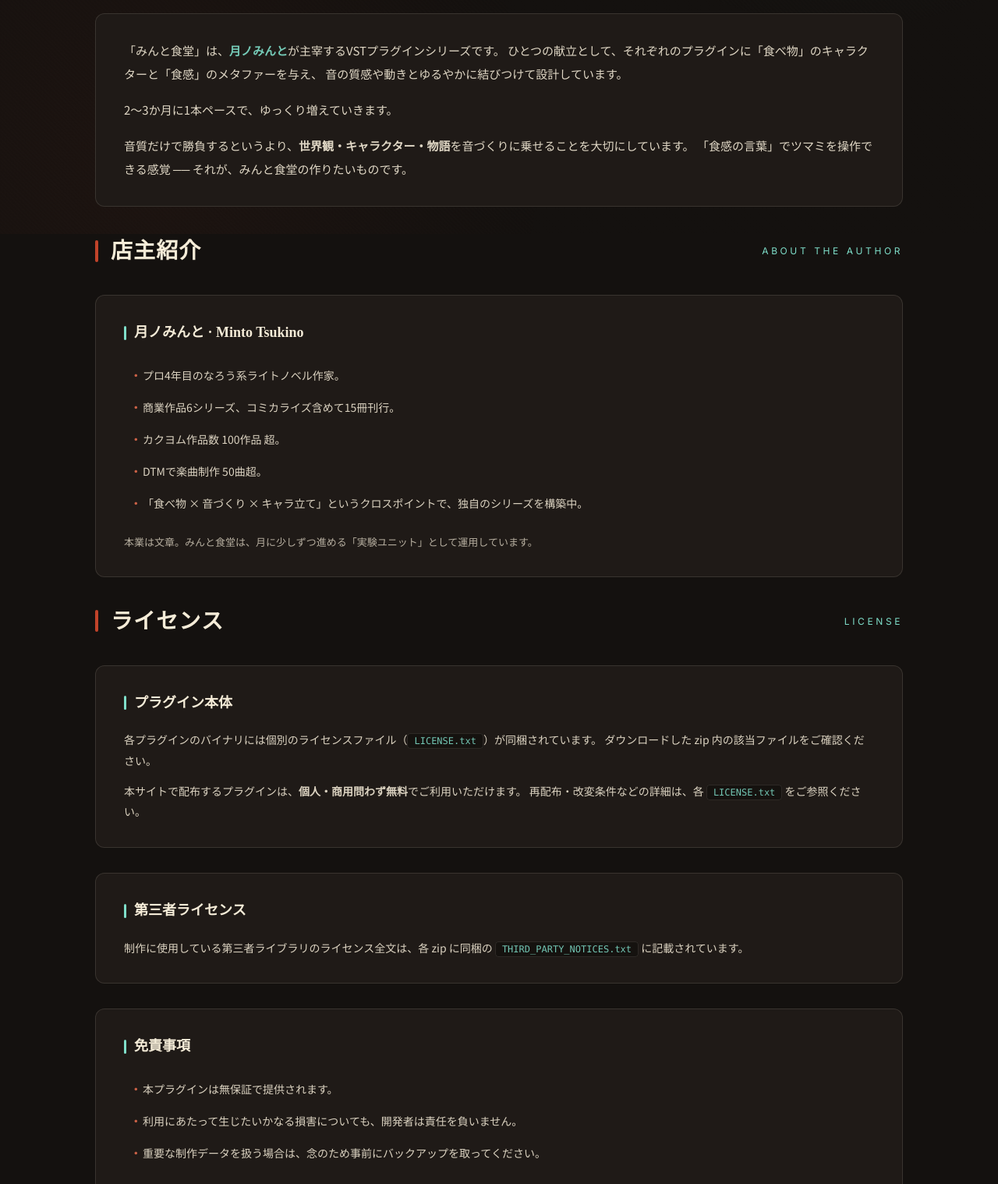
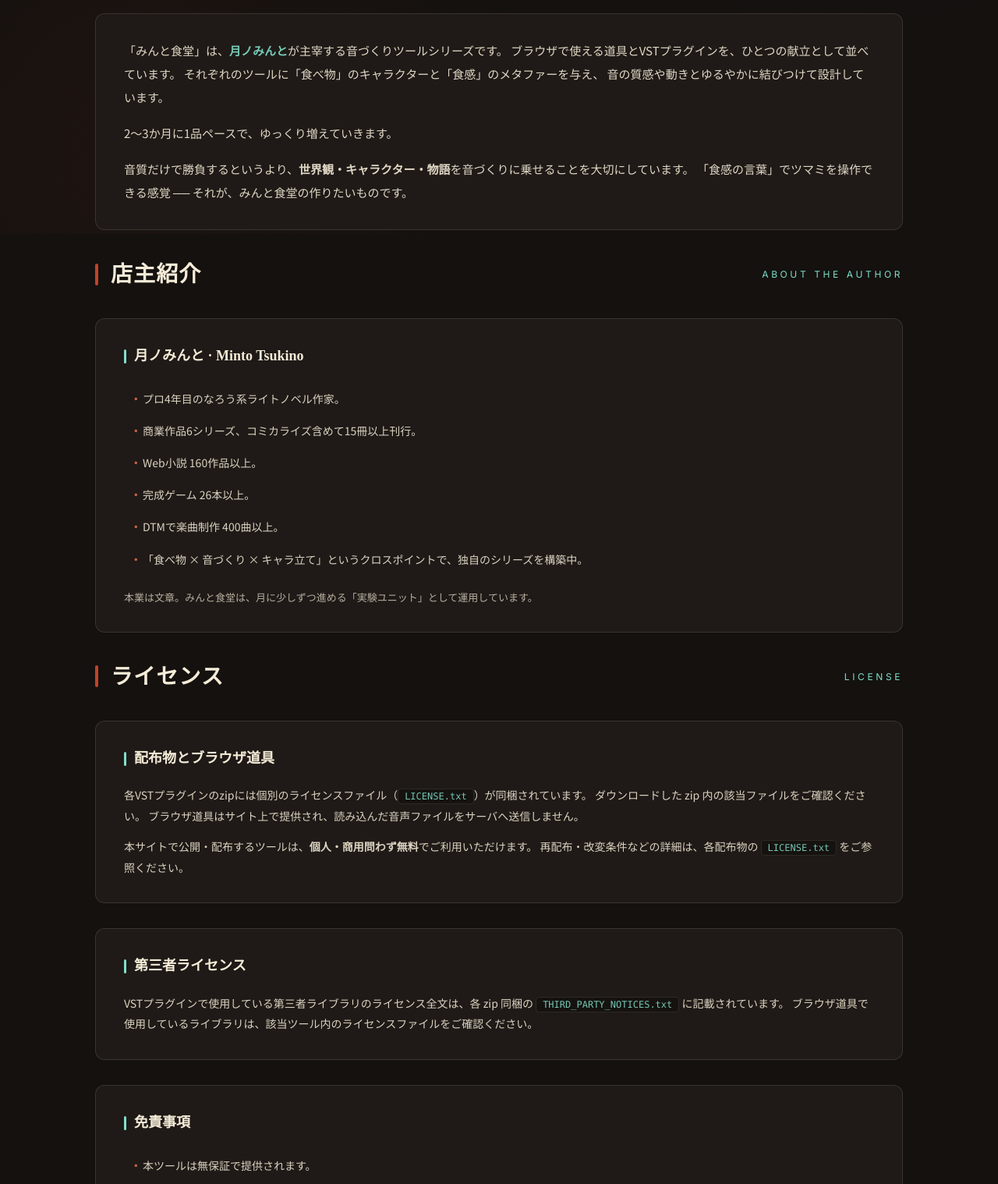
Before and after one commit to MintoTsukino/MintoTsukino, a website: page about/index.html in a window 1280 px wide. Shown: the part 500-2018 px from the top of the page at 78% size. Drawn offline with Linux system fonts and the light colour scheme.

Commit message:
docs: finalize audio tools release copy

```diff
--- a/about/index.html
+++ b/about/index.html
@@ -3,7 +3,7 @@
 <head>
 <meta charset="UTF-8">
 <meta name="viewport" content="width=device-width, initial-scale=1.0">
-<title>お品書き — みんと食堂 VST Plugins</title>
+<title>お品書き — みんと食堂 Audio Tools</title>
 <meta name="description" content="みんと食堂シリーズについて、作者・月ノみんとについて、ライセンスと連絡先。">
 <meta property="og:title" content="お品書き — みんと食堂">
 <meta property="og:description" content="みんと食堂シリーズと、店主・月ノみんとについて。">
@@ -27,7 +27,7 @@
       <span class="brand-mark">🏮</span>
       <div>
         <div class="brand-name">みんと食堂</div>
-        <div class="brand-sub">MINTO TSUKINO &middot; VST PLUGINS</div>
+        <div class="brand-sub">MINTO TSUKINO &middot; AUDIO TOOLS</div>
       </div>
     </a>
     <nav class="nav">
@@ -54,12 +54,13 @@
 
     <div class="spec-block">
       <p style="font-size: 15px; line-height: 2; opacity: 0.9;">
-        「みんと食堂」は、<strong style="color: var(--mint);">月ノみんと</strong>が主宰するVSTプラグインシリーズです。
-        ひとつの献立として、それぞれのプラグインに「食べ物」のキャラクターと「食感」のメタファーを与え、
+        「みんと食堂」は、<strong style="color: var(--mint);">月ノみんと</strong>が主宰する音づくりツールシリーズです。
+        ブラウザで使える道具とVSTプラグインを、ひとつの献立として並べています。
+        それぞれのツールに「食べ物」のキャラクターと「食感」のメタファーを与え、
         音の質感や動きとゆるやかに結びつけて設計しています。
       </p>
       <p style="font-size: 15px; line-height: 2; opacity: 0.9; margin-top: 16px;">
-        2〜3か月に1本ペースで、ゆっくり増えていきます。
+        2〜3か月に1品ペースで、ゆっくり増えていきます。
       </p>
       <p style="font-size: 15px; line-height: 2; opacity: 0.9; margin-top: 16px;">
         音質だけで勝負するというより、<strong>世界観・キャラクター・物語</strong>を音づくりに乗せることを大切にしています。
@@ -78,9 +79,10 @@
       <h3>月ノみんと &middot; Minto Tsukino</h3>
       <ul>
         <li>プロ4年目のなろう系ライトノベル作家。</li>
-        <li>商業作品6シリーズ、コミカライズ含めて15冊刊行。</li>
-        <li>カクヨム作品数 100作品 超。</li>
-        <li>DTMで楽曲制作 50曲超。</li>
+        <li>商業作品6シリーズ、コミカライズ含めて15冊以上刊行。</li>
+        <li>Web小説 160作品以上。</li>
+        <li>完成ゲーム 26本以上。</li>
+        <li>DTMで楽曲制作 400曲以上。</li>
         <li>「食べ物 × 音づくり × キャラ立て」というクロスポイントで、独自のシリーズを構築中。</li>
       </ul>
       <p style="font-size: 13px; opacity: 0.7; margin-top: 16px; line-height: 1.85;">
@@ -96,29 +98,31 @@
     </div>
 
     <div class="spec-block">
-      <h3>プラグイン本体</h3>
+      <h3>配布物とブラウザ道具</h3>
       <p style="font-size: 14px; line-height: 1.9; opacity: 0.88;">
-        各プラグインのバイナリには個別のライセンスファイル（<code>LICENSE.txt</code>）が同梱されています。
+        各VSTプラグインのzipには個別のライセンスファイル（<code>LICENSE.txt</code>）が同梱されています。
         ダウンロードした zip 内の該当ファイルをご確認ください。
+        ブラウザ道具はサイト上で提供され、読み込んだ音声ファイルをサーバへ送信しません。
       </p>
       <p style="font-size: 14px; line-height: 1.9; opacity: 0.88; margin-top: 12px;">
-        本サイトで配布するプラグインは、<strong>個人・商用問わず無料</strong>でご利用いただけます。
-        再配布・改変条件などの詳細は、各 <code>LICENSE.txt</code> をご参照ください。
+        本サイトで公開・配布するツールは、<strong>個人・商用問わず無料</strong>でご利用いただけます。
+        再配布・改変条件などの詳細は、各配布物の <code>LICENSE.txt</code> をご参照ください。
       </p>
     </div>
 
     <div class="spec-block">
       <h3>第三者ライセンス</h3>
       <p style="font-size: 14px; line-height: 1.9; opacity: 0.88;">
-        制作に使用している第三者ライブラリのライセンス全文は、各 zip に同梱の
+        VSTプラグインで使用している第三者ライブラリのライセンス全文は、各 zip 同梱の
         <code>THIRD_PARTY_NOTICES.txt</code> に記載されています。
+        ブラウザ道具で使用しているライブラリは、該当ツール内のライセンスファイルをご確認ください。
       </p>
     </div>
 
     <div class="spec-block">
       <h3>免責事項</h3>
       <ul>
-        <li>本プラグインは無保証で提供されます。</li>
+        <li>本ツールは無保証で提供されます。</li>
         <li>利用にあたって生じたいかなる損害についても、開発者は責任を負いません。</li>
         <li>重要な制作データを扱う場合は、念のため事前にバックアップを取ってください。</li>
       </ul>
@@ -160,6 +164,7 @@
     </div>
     <div class="footer-links">
       <a href="../">トップ</a>
+      <a href="../mastering/">マスタリングカウンター</a>
       <a href="../popcornpop/">PopcornPop</a>
       <a href="../hotelcurryspice/">HotelCurrySpice</a>
       <a href="#contact">連絡先</a>
--- a/assets/css/style.css
+++ b/assets/css/style.css
@@ -702,7 +702,7 @@ main {
   line-height: 1.75;
 }
 
-/* ============ プリセット表 ============ */
+/* ============ タイプ表 ============ */
 
 .preset-table {
   background: var(--ink-2);
```
Also changed, not shown: hotelcurryspice/index.html (+2 -1 lines), mastering/index.html (+1 -1 lines), popcornpop/index.html (+2 -1 lines), README.md, mastering/README.md.
